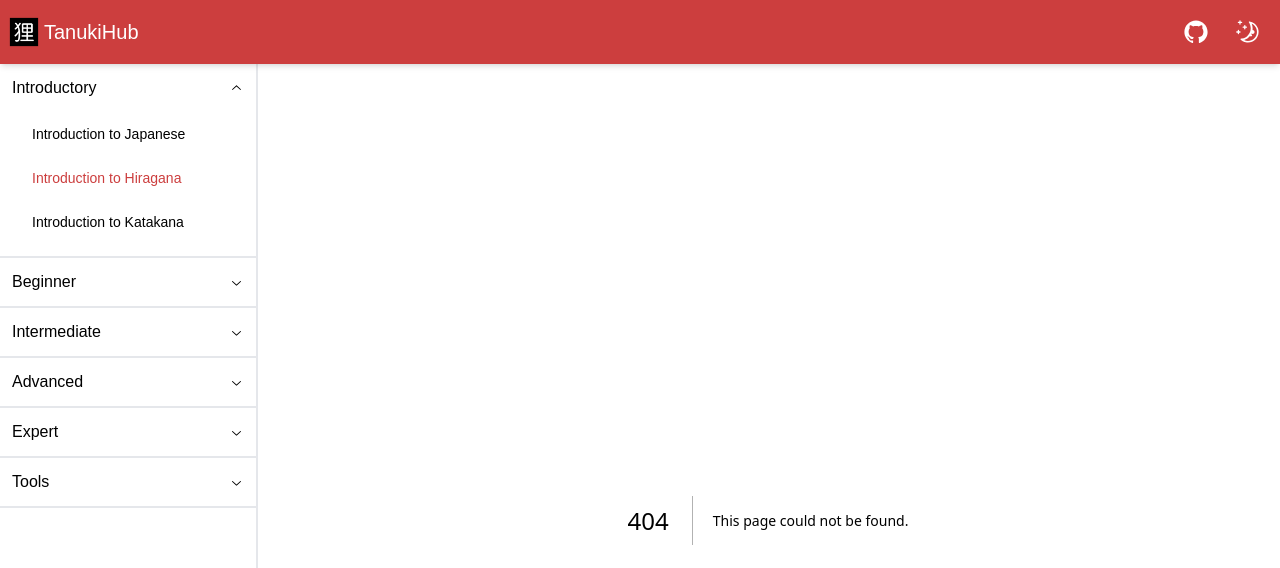
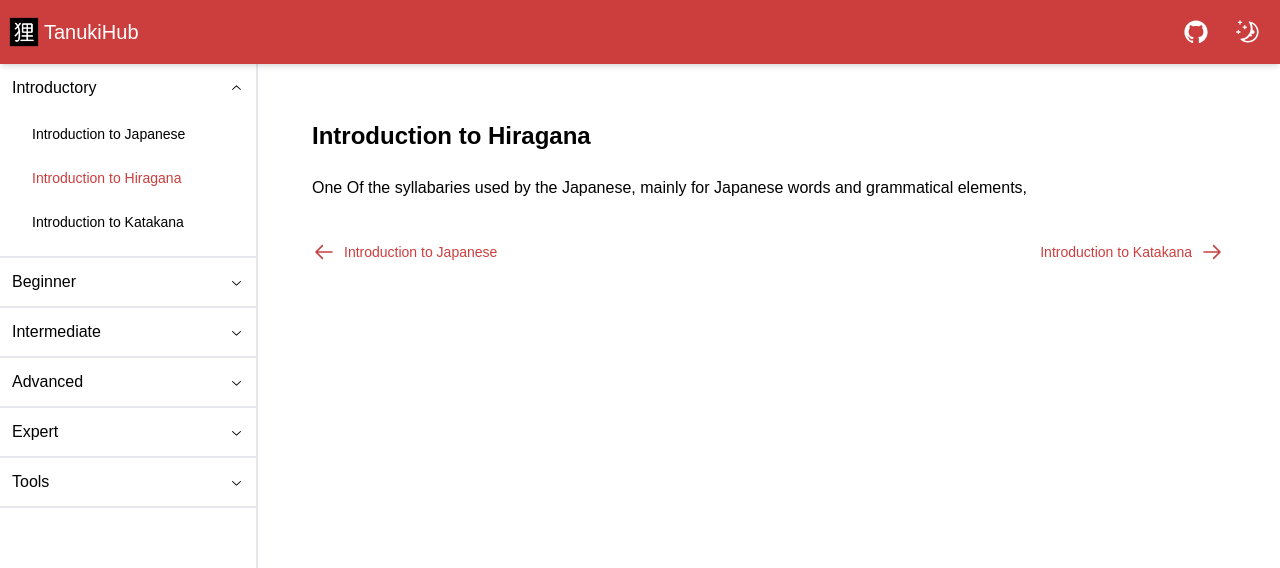
Before and after one commit to LinCie/tanukihub, a Next.js app: page /introductory/intro-to-hiragana in a window 1280 px wide. Before the commit this address had no page. Shown: the top 568 px of the page. Built offline with nearby package versions, Linux system fonts and the light colour scheme; a web font is replaced by a local one.

Commit message:
added page for intro to hiragana route

```diff
--- /dev/null
+++ b/app/introductory/intro-to-hiragana/page.tsx
@@ -0,0 +1,23 @@
+// Custom Component Imports
+import PageTitle from "@/components/typography/PageTitle";
+import BottomNavigation from "@/components/navigation/BottomNavigation";
+import BottomNavigationLink from "@/components/navigation/BottomNavigationLink";
+import Paragraph from "@/components/typography/Paragraph";
+
+export default function Home() {
+  return (
+    <div id="home">
+      {/* Title */}
+      <PageTitle>Introduction to Hiragana</PageTitle>
+      <Paragraph>One Of the syllabaries used by the Japanese, mainly for Japanese words and grammatical elements, </Paragraph>
+      {/* Sections */}
+      {/* Navigations */}
+      <BottomNavigation>
+        <BottomNavigationLink href="/introductory/intro-to-japanese/">Introduction to Japanese</BottomNavigationLink>
+        <BottomNavigationLink right href="/introductory/intro-to-katakana/">
+          Introduction to Katakana
+        </BottomNavigationLink>
+      </BottomNavigation>
+    </div>
+  );
+}
```
